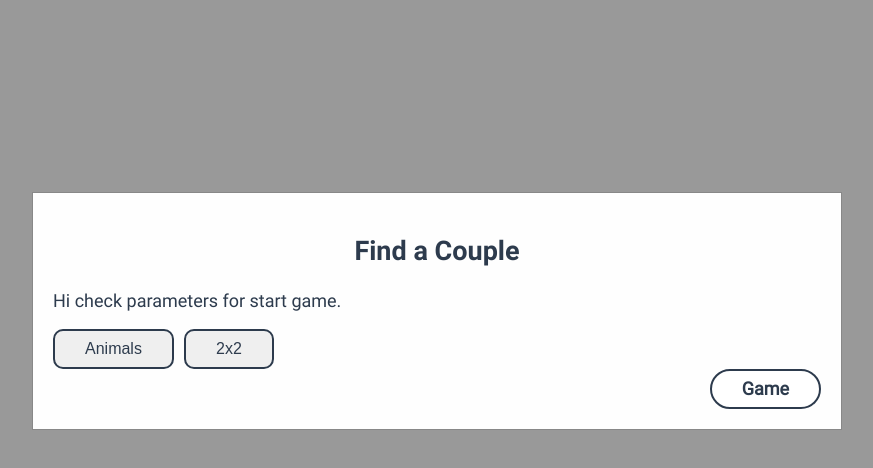
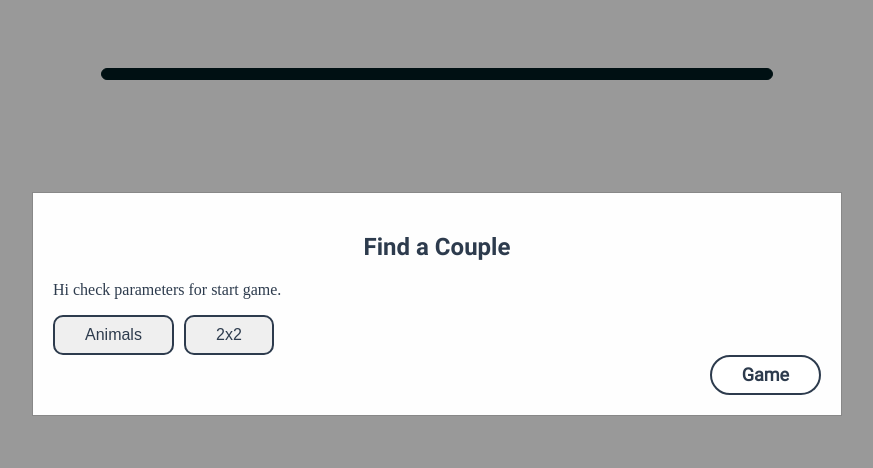
Before and after one commit to JofestGren/find-a-couple, a plain HTML site: page index.html in a window 1280 px wide. Shown: the whole page, without its empty margins (203-1076 px from the left). Drawn offline with nearby package versions, Linux system fonts and the light colour scheme.

Commit message:
Layout of the game window

```diff
--- a/css/style.css
+++ b/css/style.css
@@ -20,8 +20,17 @@
 }
 
 body {
-    font-family: 'Roboto';
+    /* font-family: 'Roboto'; */
+}
+
+.container {
+    width: 100%;
+    max-width: 1150px;
+    padding: 60px 20px;
+    margin: 0 auto;
+    font-family: 'Roboto', Arial, Helvetica, sans-serif;
     font-size: 18px;
+    color: #fff;
 }
 
 .modal {
@@ -123,10 +132,43 @@ body {
     color: #fff;
 }
 
-.game div{
+/* .game div{
     width: 100px;
     height: 100px;
     border: 1px solid #ccc;
     cursor: pointer;
     float: left;
+} */
+
+.game {
+    display: flex;
+    justify-content: center;
+    align-items: center;
+    flex-wrap: wrap;
+    width: 100%;
+    max-width: 660px;
+    padding: 5px;
+    margin: 0 auto;
+    border: 1px solid #001C20;
+    border-radius: 15px;
+    background-color: #001C20;
 }
+
+.game-icon {
+    width: 100px;
+    height: 100px;
+    border: 5px solid #001C20;
+    /* border-width: 6px 3px 6px 3px; */
+    border-radius: 15px;
+    cursor: pointer;
+    background-color: #10ACC2;
+    /* float: left; */
+}
+
+/* .game-icon:first-child {
+    border-width: 6px 3px 6px 6px;
+}
+
+.game-icon:last-child {
+    border-width: 6px 6px 6px 3px;
+} */
--- a/index.html
+++ b/index.html
@@ -34,8 +34,12 @@
             </div>
         </div>
     </div>
-    <div class="game">
+
+    <div class="container">
+        <div class="game">
+        </div>
     </div>
+
 </body>
 <script src="http://ajax.googleapis.com/ajax/libs/jquery/1/jquery.min.js"></script>
 <script src="./js/main.js" charset="utf-8"></script>
```
